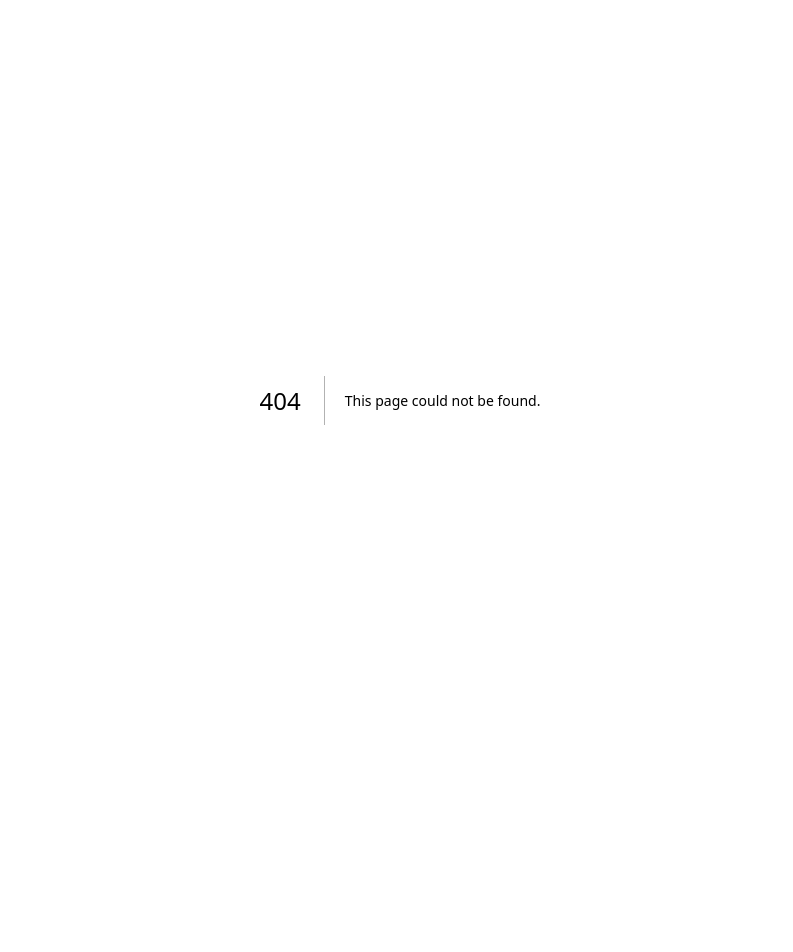
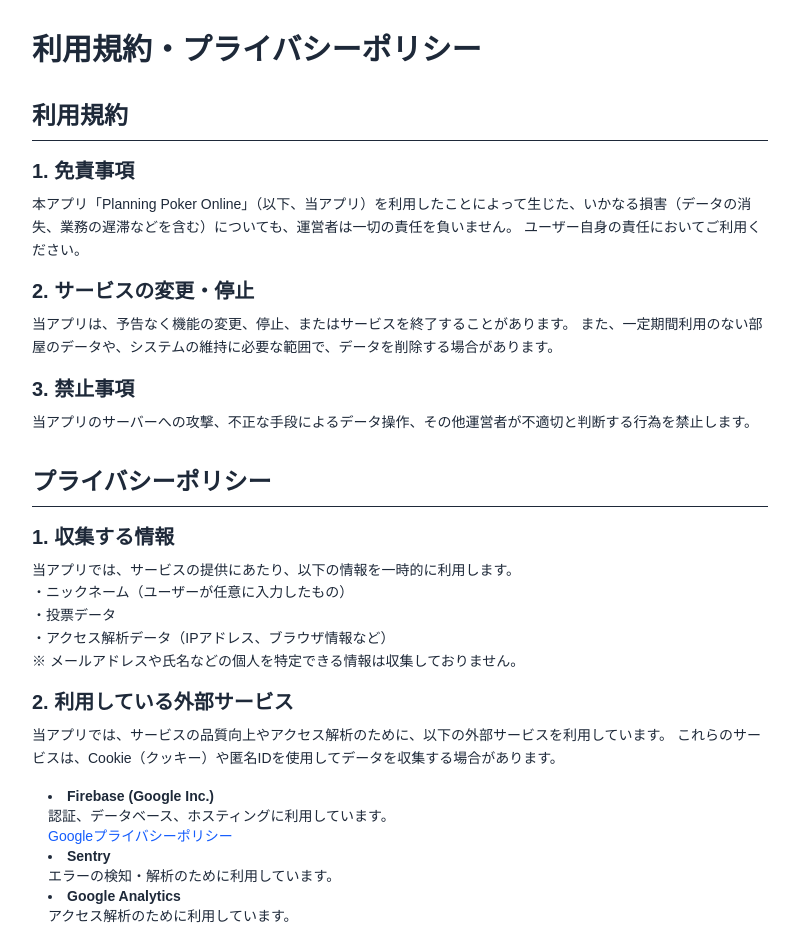
Before and after one commit to f96u/planning-poker, a Next.js app: page /terms in a window 1280 px wide. Before the commit this address had no page. Shown: the top 952 px of the page, without its empty margins (240-1033 px from the left). Before the commit the page ends 800 px from the top, so only its background shows below. Built offline with nearby package versions, Linux system fonts and the light colour scheme.

Commit message:
add: 利用規約とプライバシーポリシーを設定

```diff
--- a/src/app/page.tsx
+++ b/src/app/page.tsx
@@ -1,3 +1,4 @@
+import Link from 'next/link';
 import { CreateRoomButton } from './_components/CreateRoomButton';
 import { Sparkles, Zap, Users, BarChart3 } from 'lucide-react';
 
@@ -72,6 +73,14 @@ export default function Home() {
             <p className="text-sm font-semibold text-gray-700">平均値表示</p>
           </div>
         </div>
+        <footer className="mt-16 py-8 text-center text-gray-500 text-sm">
+          <p>© 2025 Planning Poker Online</p>
+          <div className="mt-2 space-x-4">
+            <Link href="/terms" className="hover:underline">
+              利用規約・プライバシーポリシー
+            </Link>
+          </div>
+      </footer>
       </div>
     </div>
   );
--- /dev/null
+++ b/src/app/terms/page.tsx
@@ -0,0 +1,71 @@
+import Link from "next/link";
+
+export default function TermsPage() {
+  return (
+    <main className="container mx-auto px-4 py-8 max-w-3xl text-gray-800 bg-white">
+      <h1 className="text-3xl font-bold mb-8">利用規約・プライバシーポリシー</h1>
+
+      <section className="mb-8">
+        <h2 className="text-2xl font-bold mb-4 border-b pb-2">利用規約</h2>
+
+        <h3 className="text-xl font-semibold mb-2">1. 免責事項</h3>
+        <p className="mb-4 text-sm leading-relaxed">
+          本アプリ「Planning Poker Online」（以下、当アプリ）を利用したことによって生じた、いかなる損害（データの消失、業務の遅滞などを含む）についても、運営者は一切の責任を負いません。
+          ユーザー自身の責任においてご利用ください。
+        </p>
+
+        <h3 className="text-xl font-semibold mb-2">2. サービスの変更・停止</h3>
+        <p className="mb-4 text-sm leading-relaxed">
+          当アプリは、予告なく機能の変更、停止、またはサービスを終了することがあります。
+          また、一定期間利用のない部屋のデータや、システムの維持に必要な範囲で、データを削除する場合があります。
+        </p>
+
+        <h3 className="text-xl font-semibold mb-2">3. 禁止事項</h3>
+        <p className="mb-4 text-sm leading-relaxed">
+          当アプリのサーバーへの攻撃、不正な手段によるデータ操作、その他運営者が不適切と判断する行為を禁止します。
+        </p>
+      </section>
+
+      <section className="mb-8">
+        <h2 className="text-2xl font-bold mb-4 border-b pb-2">プライバシーポリシー</h2>
+
+        <h3 className="text-xl font-semibold mb-2">1. 収集する情報</h3>
+        <p className="mb-4 text-sm leading-relaxed">
+          当アプリでは、サービスの提供にあたり、以下の情報を一時的に利用します。<br />
+          ・ニックネーム（ユーザーが任意に入力したもの）<br />
+          ・投票データ<br />
+          ・アクセス解析データ（IPアドレス、ブラウザ情報など）<br />
+          ※ メールアドレスや氏名などの個人を特定できる情報は収集しておりません。
+        </p>
+
+        <h3 className="text-xl font-semibold mb-2">2. 利用している外部サービス</h3>
+        <p className="mb-4 text-sm leading-relaxed">
+          当アプリでは、サービスの品質向上やアクセス解析のために、以下の外部サービスを利用しています。
+          これらのサービスは、Cookie（クッキー）や匿名IDを使用してデータを収集する場合があります。
+        </p>
+        <ul className="list-disc list-inside mb-4 text-sm ml-4">
+          <li>
+            <strong>Firebase (Google Inc.)</strong><br />
+            認証、データベース、ホスティングに利用しています。<br />
+            <a href="https://policies.google.com/privacy" target="_blank" rel="noopener noreferrer" className="text-blue-600 hover:underline">Googleプライバシーポリシー</a>
+          </li>
+          <li>
+            <strong>Sentry</strong><br />
+            エラーの検知・解析のために利用しています。
+          </li>
+          {/* Google Analyticsを入れている場合は以下も追加 */}
+          <li>
+            <strong>Google Analytics</strong><br />
+            アクセス解析のために利用しています。
+          </li>
+        </ul>
+      </section>
+
+      <div className="mt-12 pt-8 border-t text-center">
+        <Link href="/" className="text-blue-600 hover:underline">
+          トップページに戻る
+        </Link>
+      </div>
+    </main>
+  );
+}
```
